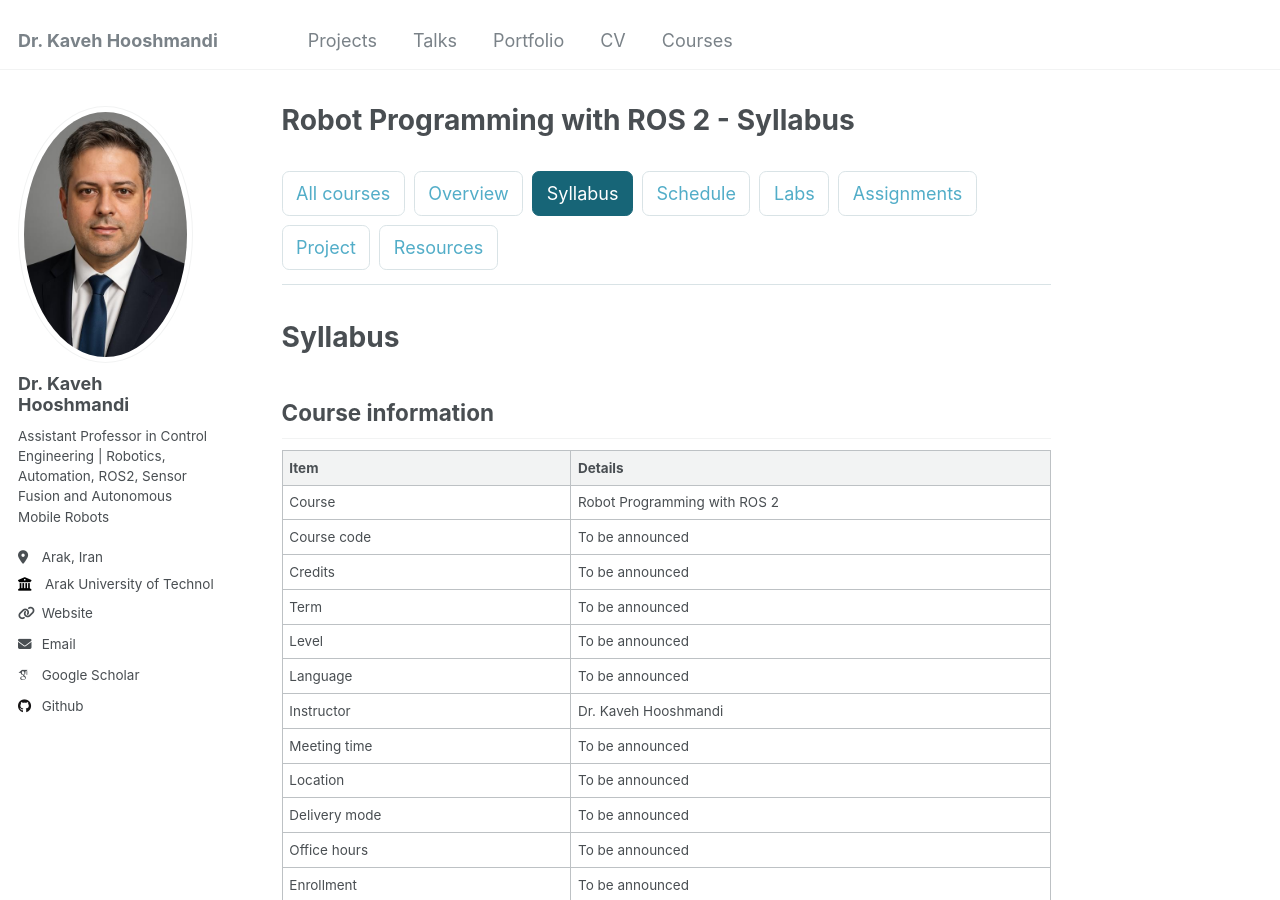
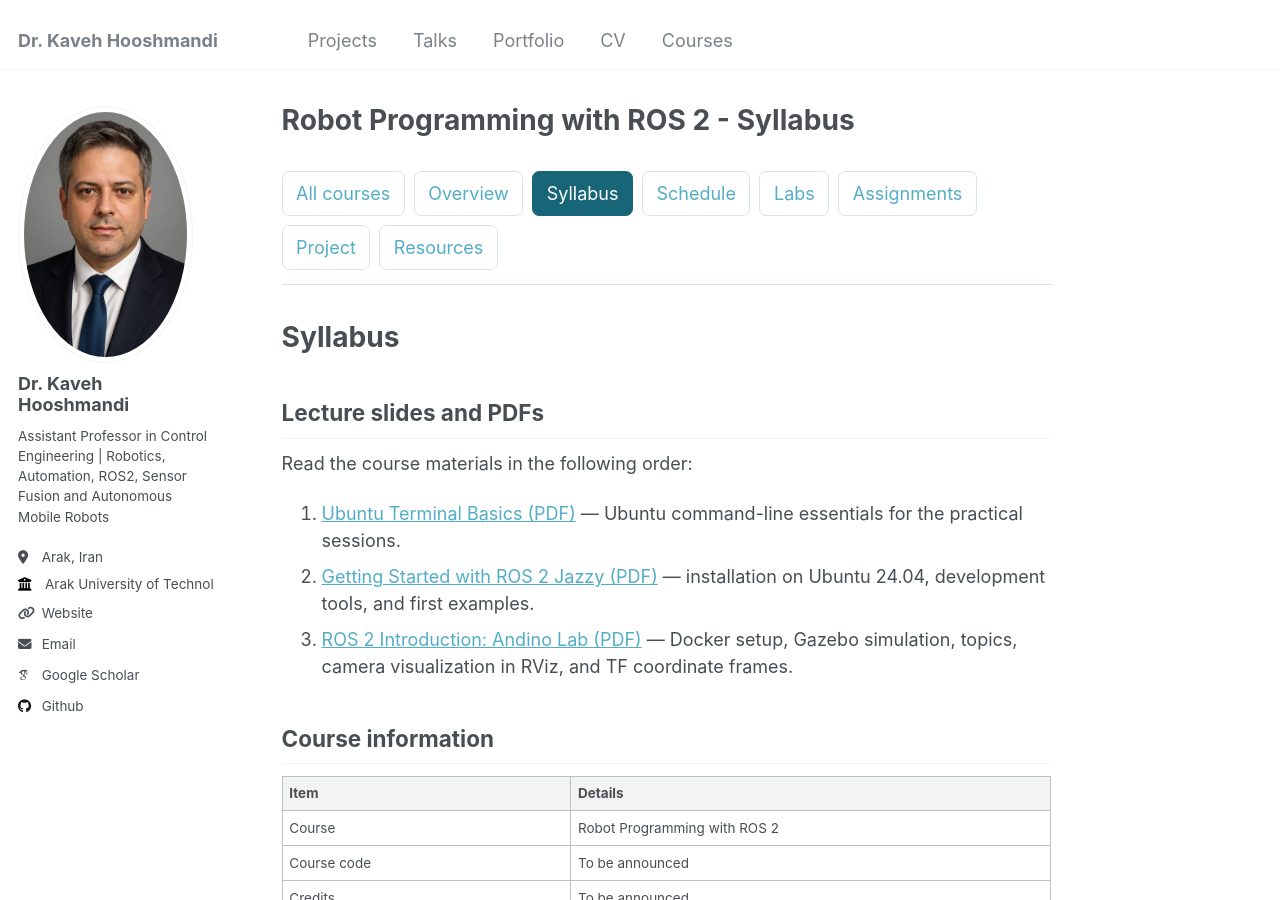
Before and after one commit to kaveh-hooshmandi/kaveh-hooshmandi.github.io, a Jekyll site: the page built from _pages/robot-programming-ros2-syllabus.md, in a window 1280 px wide and 900 px high. Built offline with Jekyll 4.4.1, drawn with Linux system fonts in a browser that asks for light colours; some web fonts are replaced.

Commit message:
List course PDFs on the ROS 2 syllabus page

```diff
--- a/_pages/robot-programming-ros2-syllabus.md
+++ b/_pages/robot-programming-ros2-syllabus.md
@@ -9,6 +9,14 @@ author_profile: true
 {% include ros2-course-nav.html %}
 
 # Syllabus
+
+## Lecture slides and PDFs
+
+Read the course materials in the following order:
+
+1. [Ubuntu Terminal Basics (PDF)](/courses/robot-programming-ros2/materials/ubuntu_linux_terminal_basics.pdf) — Ubuntu command-line essentials for the practical sessions.
+2. [Getting Started with ROS 2 Jazzy (PDF)](/courses/robot-programming-ros2/materials/ros2_installation.pdf) — installation on Ubuntu 24.04, development tools, and first examples.
+3. [ROS 2 Introduction: Andino Lab (PDF)](/courses/robot-programming-ros2/materials/ros2_introduction.pdf) — Docker setup, Gazebo simulation, topics, camera visualization in RViz, and TF coordinate frames.
 
 ## Course information
 
```
